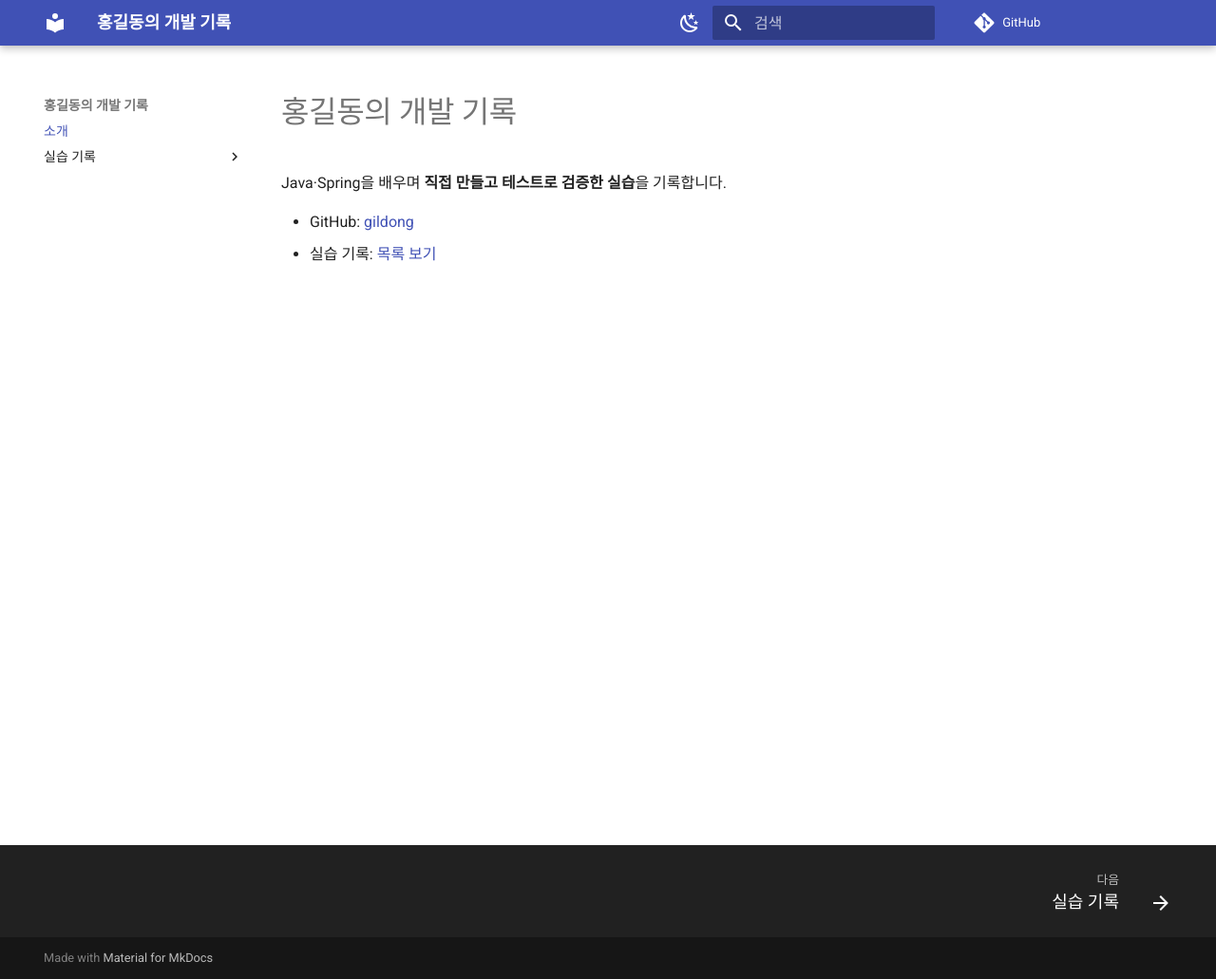
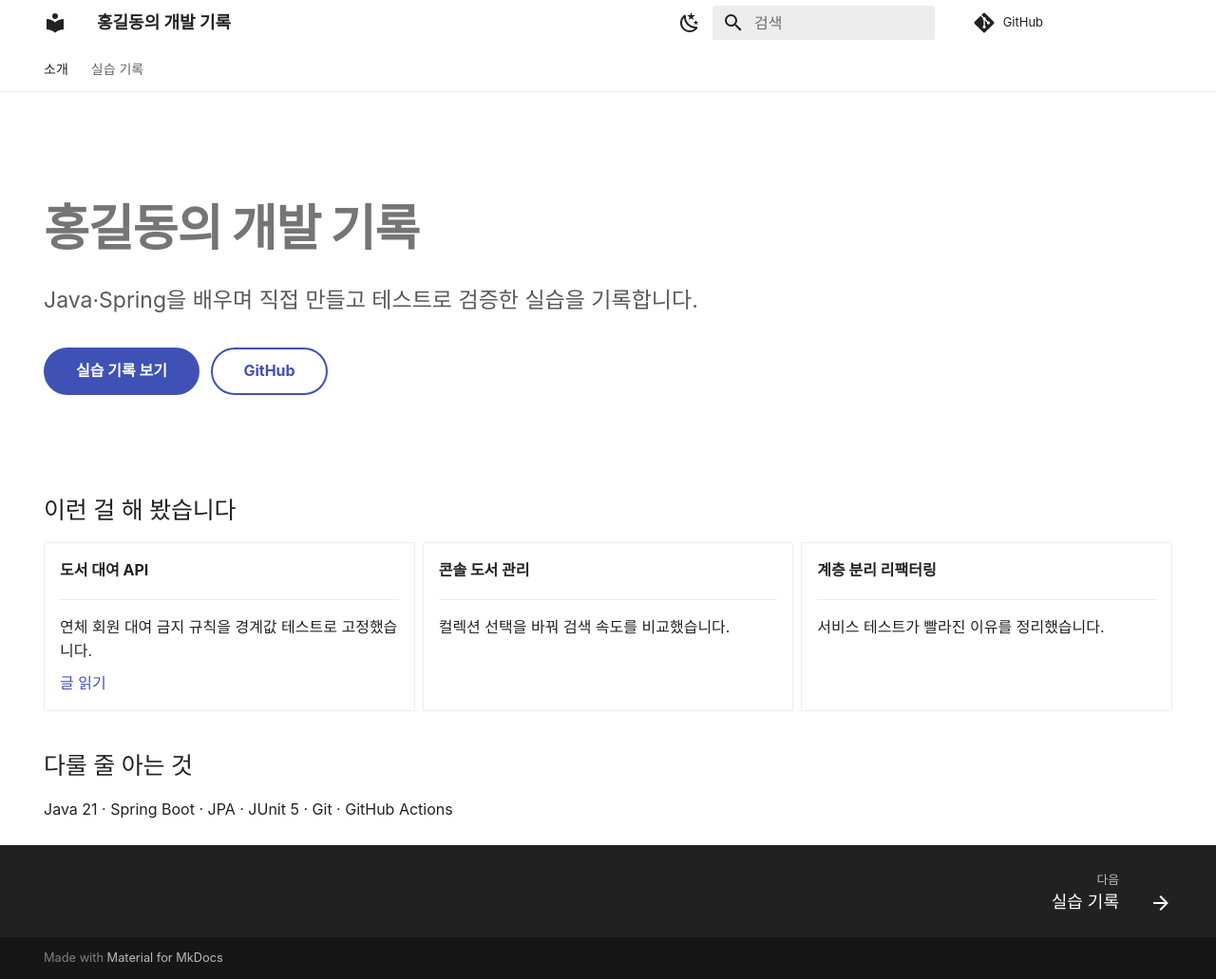
Before and after one commit to goodjwon/portfolio-test, an MkDocs documentation site: the page built from docs/index.md, in a window 1280 px wide and 1031 px high. Shown: the whole window at 95% size. Built offline with MkDocs 1.6.1 and Material for MkDocs 9.7.7, drawn with Linux system fonts in a browser that asks for light colours; some web fonts are replaced; comment, search, counter and statistics services are not loaded.

Commit message:
디자인: 모던 테마·Pretendard·첫 화면 카드, 빌드를 Zensical로 복귀

```diff
--- a/docs/index.md
+++ b/docs/index.md
@@ -1,6 +1,46 @@
+---
+hide:
+  - navigation
+  - toc
+---
+
+<div class="hero" markdown>
+
 # 홍길동의 개발 기록
 
-Java·Spring을 배우며 **직접 만들고 테스트로 검증한 실습**을 기록합니다.
+<p class="lead">Java·Spring을 배우며 직접 만들고 테스트로 검증한 실습을 기록합니다.</p>
 
-- GitHub: [gildong](https://github.com/gildong)
-- 실습 기록: [목록 보기](blog/index.md)
+[실습 기록 보기](blog/index.md){ .md-button .md-button--primary }
+[GitHub](https://github.com/gildong){ .md-button }
+
+</div>
+
+## 이런 걸 해 봤습니다
+
+<div class="grid cards" markdown>
+
+-   **도서 대여 API**
+
+    ---
+
+    연체 회원 대여 금지 규칙을 경계값 테스트로 고정했습니다.
+
+    [글 읽기](blog/posts/2026-10-24-library-loan/index.md)
+
+-   **콘솔 도서 관리**
+
+    ---
+
+    컬렉션 선택을 바꿔 검색 속도를 비교했습니다.
+
+-   **계층 분리 리팩터링**
+
+    ---
+
+    서비스 테스트가 빨라진 이유를 정리했습니다.
+
+</div>
+
+## 다룰 줄 아는 것
+
+Java 21 · Spring Boot · JPA · JUnit 5 · Git · GitHub Actions
--- /dev/null
+++ b/docs/stylesheets/extra.css
@@ -0,0 +1,17 @@
+/* 한글 폰트: Pretendard */
+@import url("https://cdn.jsdelivr.net/gh/orioncactus/pretendard@v1.3.9/dist/web/variable/pretendardvariable-dynamic-subset.min.css");
+
+:root {
+  --md-text-font: "Pretendard Variable";
+}
+
+/* 첫 화면 */
+.hero { padding: 3rem 0 2rem; }
+.hero h1 { font-size: 2.6rem; font-weight: 800; letter-spacing: -0.02em; margin-bottom: 0.6rem; }
+.hero .lead { font-size: 1.15rem; opacity: 0.75; margin-bottom: 1.6rem; }
+.hero .md-button { margin: 0 0.4rem 0.4rem 0; border-radius: 999px; }
+@media screen and (max-width: 44.9375em) {
+  .hero { padding: 1.5rem 0 1rem; }
+  .hero h1 { font-size: 1.9rem; }
+}
+.hero h1, .hero .lead { word-break: keep-all; }
--- a/mkdocs.yml
+++ b/mkdocs.yml
@@ -7,7 +7,7 @@ repo_url: https://github.com/goodjwon/portfolio-test
 nav:
   - 소개: index.md
   - 실습 기록:
-      - blog/index.md
+      - 실습 기록: blog/index.md
 
 theme:
   name: material
@@ -17,22 +17,31 @@ theme:
     - navigation.top
     - navigation.footer
     - search.highlight
+    - navigation.tabs
   palette:
     - media: "(prefers-color-scheme: light)"
       scheme: default
+      primary: white
+      accent: indigo
       toggle:
         icon: material/weather-night
         name: 어두운 화면으로
     - media: "(prefers-color-scheme: dark)"
       scheme: slate
+      primary: black
+      accent: indigo
       toggle:
         icon: material/weather-sunny
         name: 밝은 화면으로
+
+extra_css:
+  - stylesheets/extra.css
 
 plugins:
   - search
   - blog:
       post_url_format: "{slug}"
+      post_date_format: "yyyy년 M월 d일"
 
 markdown_extensions:
   - admonition
```
Also changed, not shown: docs/blog/index.md (+4 -0 lines), 1 other file.
